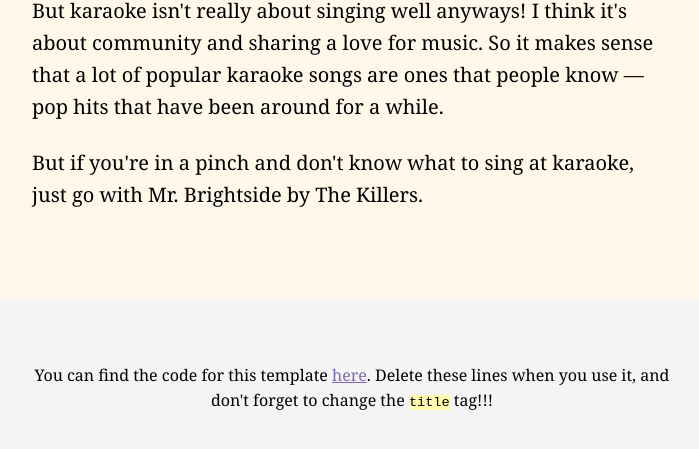
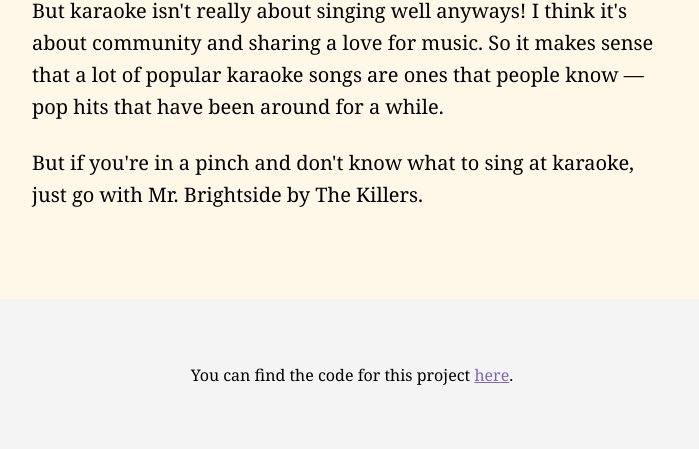
Before and after one commit to khadijaalam/karaoke-songs, a plain HTML site: page docs/index.html in a window 1280 px wide. Shown: the part 5798-6247 px from the top of the page, without its empty margins (288-987 px from the left). Drawn offline with Linux system fonts and the light colour scheme; a web font is replaced by a local one.

Commit message:
update readme + html

```diff
--- a/docs/index.html
+++ b/docs/index.html
@@ -211,9 +211,7 @@
 
     <div class="footer">
         <div class="content">
-            <p>You can find the code for this template <a href="https://github.com/jsoma/page-templates/">here</a>.
-                Delete these lines
-                when you use it, and don't forget to change the <code>title</code> tag!!!</p>
+            <p>You can find the code for this project <a href="https://github.com/khadijaalam/karaoke-songs">here</a>.</p>
         </div>
     </div>
 </body>
```
Also changed, not shown: 1 other file.
